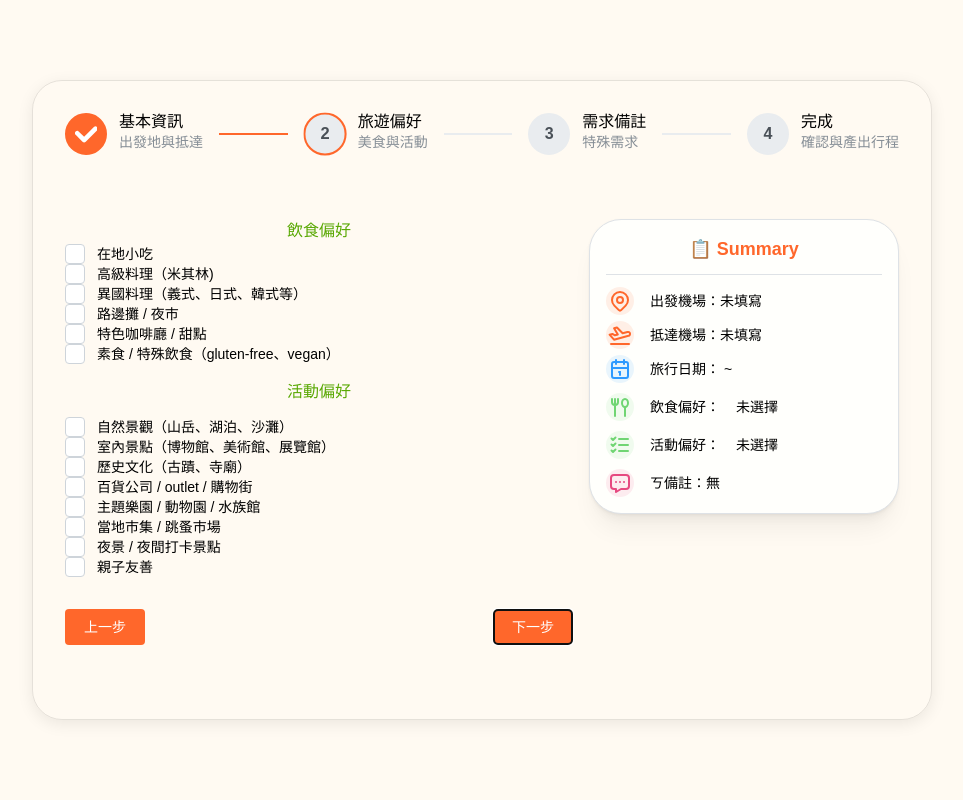
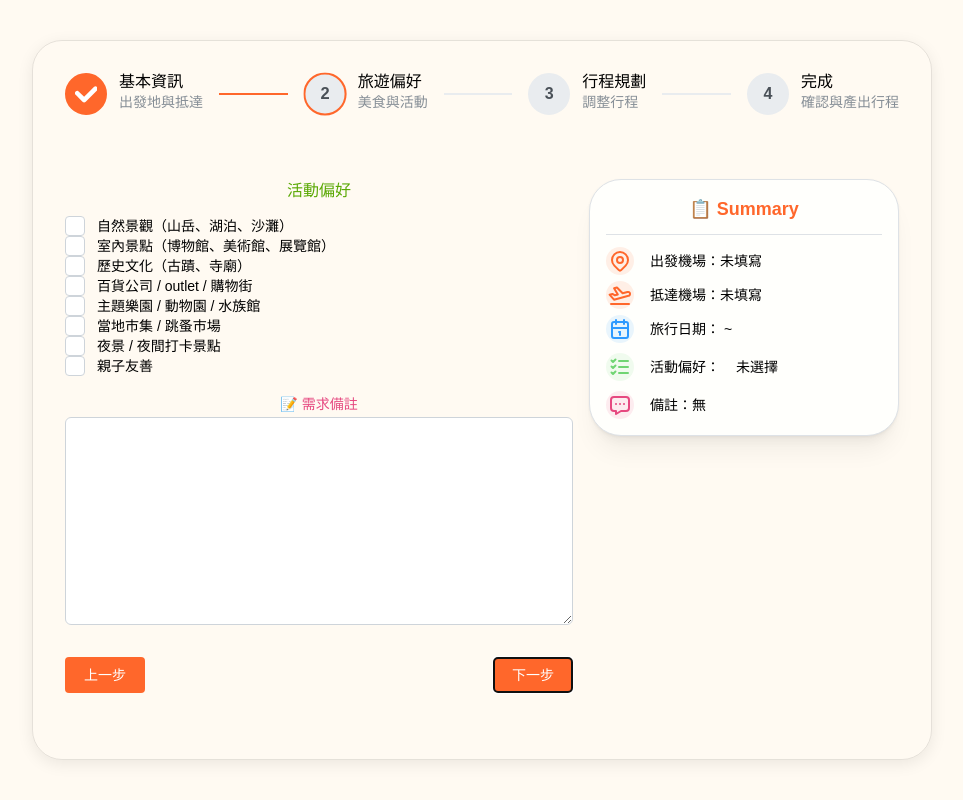
Before and after one commit to GraceChen610/ai-travel-assistant, a React (Vite) app: page / in a window 1280 px wide. Both pictures are taken after a click on the button "下一步". Shown: the whole page, without its empty margins (158-1121 px from the left). Built offline with nearby package versions, Linux system fonts and the light colour scheme.

Commit message:
refactor: Combine the contents of steps 2 and 3

```diff
--- a/src/pages/TravelPlanner.jsx
+++ b/src/pages/TravelPlanner.jsx
@@ -152,7 +152,7 @@ export default function TravelPlanner() {
         </Group>
       )}
 
-      <Group spacing="xs" mt="xs" justify="flex-start" align="center">
+      {/* <Group spacing="xs" mt="xs" justify="flex-start" align="center">
         <ThemeIcon variant="light" color="#70d573" radius="xl">
           <IconToolsKitchen3 stroke={2} />
         </ThemeIcon>
@@ -160,7 +160,7 @@ export default function TravelPlanner() {
           <strong>飲食偏好：</strong>
         </Text>
         <Text size="sm">{form.food_preferences.join("、") || "未選擇"}</Text>
-      </Group>
+      </Group> */}
 
       <Group spacing="xs" mt="xs">
         <ThemeIcon variant="light" color="#70d573" radius="xl">
@@ -178,7 +178,7 @@ export default function TravelPlanner() {
         <ThemeIcon variant="light" color="pink" radius="xl">
           <IconMessageDots stroke={2} />
         </ThemeIcon>
-        <Text size="sm">ㄎ
+        <Text size="sm">
           <strong>備註：</strong>
           {form.notes || "無"}
         </Text>
@@ -190,7 +190,8 @@ export default function TravelPlanner() {
     <Box
       maw={1200}
       mx="auto"
-      h="80vh"
+      h="90vh"
+      hx="auto"
       w={900}
       px="xl"
       py="xl"
@@ -210,7 +211,7 @@ export default function TravelPlanner() {
         >
           <Stepper.Step label="基本資訊" description="出發地與抵達" />
           <Stepper.Step label="旅遊偏好" description="美食與活動" />
-          <Stepper.Step label="需求備註" description="特殊需求" />
+          <Stepper.Step label="行程規劃" description="調整行程" />
           <Stepper.Step label="完成" description="確認與產出行程" />
         </Stepper>
         <Group align="flex-start" justify="space-between" spacing="xl" mt="xl">
@@ -274,7 +275,7 @@ export default function TravelPlanner() {
 
             {active === 1 && (
               <Stack mt="xl">
-                <div>
+                {/* <div>
                   <Text color="#59a803">
                     <strong> 飲食偏好</strong>
                   </Text>
@@ -296,7 +297,7 @@ export default function TravelPlanner() {
                       color={themeColor}
                     />
                   ))}
-                </div>
+                </div> */}
                 <div>
                   <Text color="#59a803" mb="sm">
                     <strong> 活動偏好</strong>
@@ -322,21 +323,26 @@ export default function TravelPlanner() {
                     />
                   ))}
                 </div>
+                <div>
+                  <Textarea
+                    label="📝 需求備註"
+                    value={form.notes}
+                    onChange={(e) =>
+                      setForm({ ...form, notes: e.target.value })
+                    }
+                    resize="vertical"
+                    maxRows={10}
+                    rows="9"
+                    styles={{
+                      label: { color: "#e64980" },
+                      input: { borderRadius: "6px" },
+                    }}
+                  />
+                </div>
               </Stack>
             )}
 
-            {active === 2 && (
-              <Stack mt="xl">
-                <Textarea
-                  label="📝 需求備註"
-                  value={form.notes}
-                  onChange={(e) => setForm({ ...form, notes: e.target.value })}
-                  resize="vertical"
-                  maxRows={10}
-                  rows="9"
-                />
-              </Stack>
-            )}
+            {active === 2 && <Stack mt="xl">塞地圖</Stack>}
 
             {active === 3 && (
               <Box mt="xl">
```
